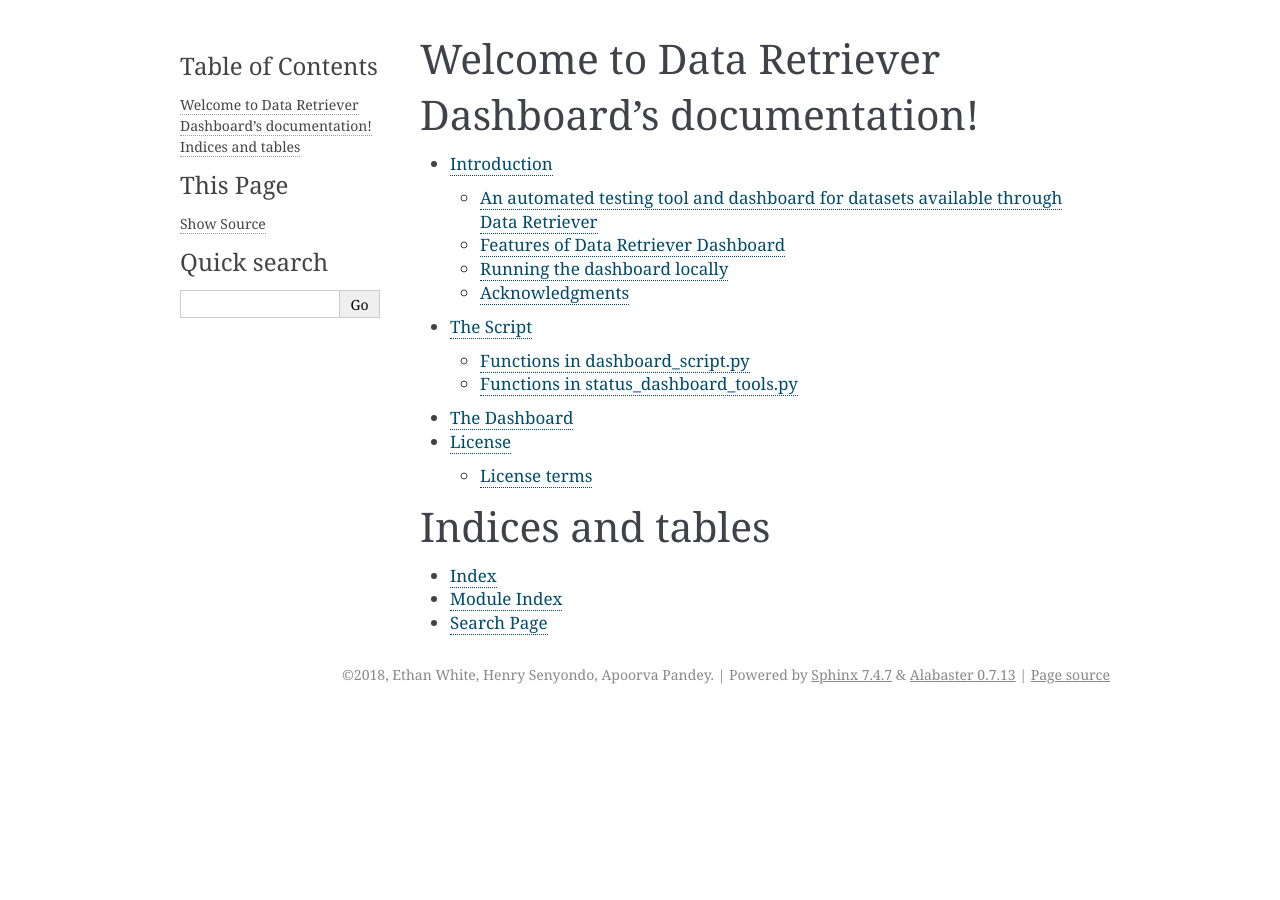
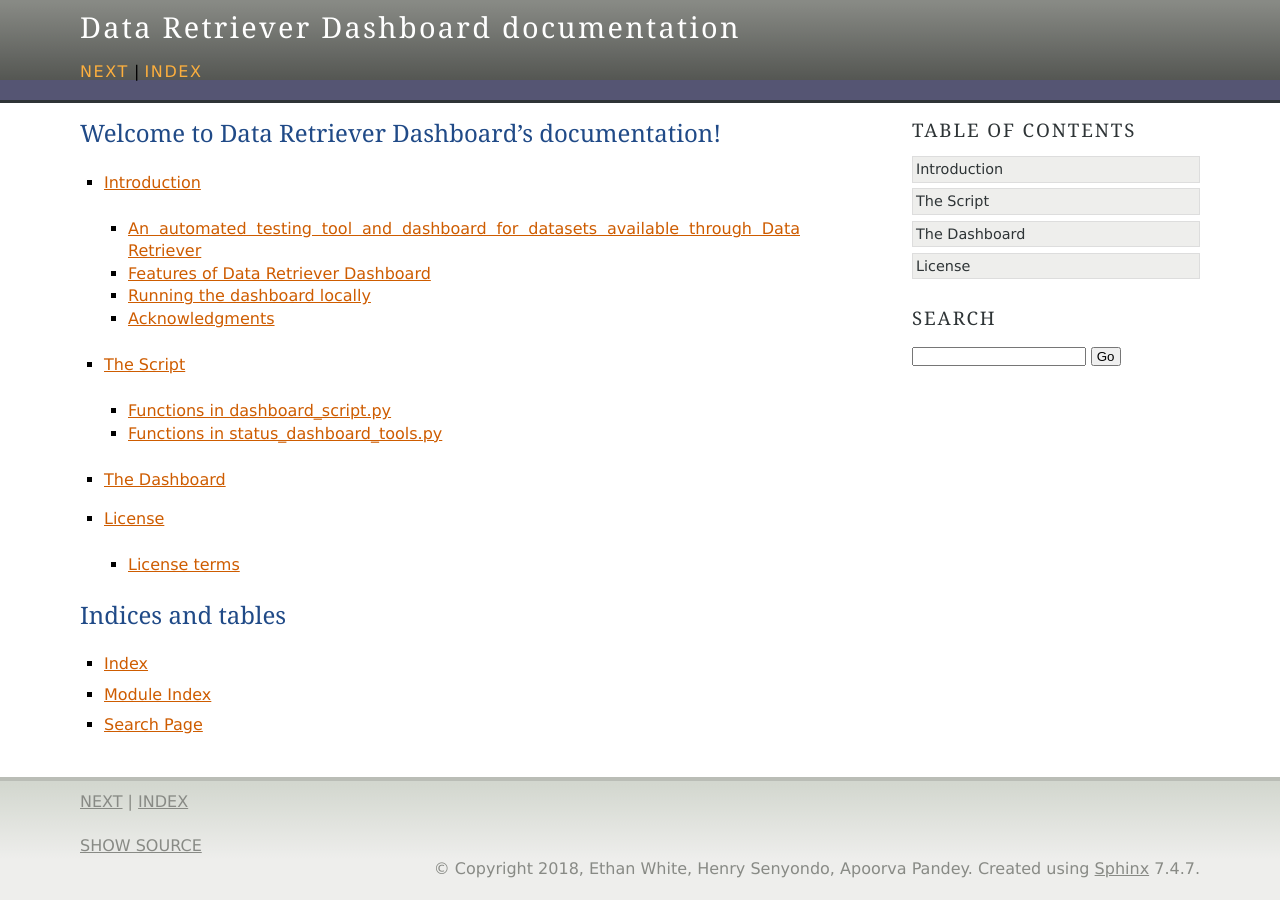
Before and after one commit to weecology/retrieverdash, a Sphinx documentation site: the page built from docs/index.rst, in a window 1280 px wide. Built offline with Sphinx 7.4.7, drawn with Linux system fonts in a browser that asks for light colours.

Commit message:
Set theme to agogo

```diff
--- a/docs/conf.py
+++ b/docs/conf.py
@@ -16,7 +16,7 @@
 import sys
 
 sys.path.insert(0, os.path.abspath(os.path.join(os.path.realpath(__file__), os.pardir, os.pardir)))
-print(os.path.abspath(os.path.join(os.path.realpath(__file__), os.pardir, os.pardir)))
+
 # -- Project information -----------------------------------------------------
 
 project = 'Data Retriever Dashboard'
@@ -71,7 +71,7 @@
 # The theme to use for HTML and HTML Help pages.  See the documentation for
 # a list of builtin themes.
 #
-html_theme = 'alabaster'
+html_theme = 'agogo'
 
 # Theme options are theme-specific and customize the look and feel of a theme
 # further.  For a list of options available for each theme, see the
```
